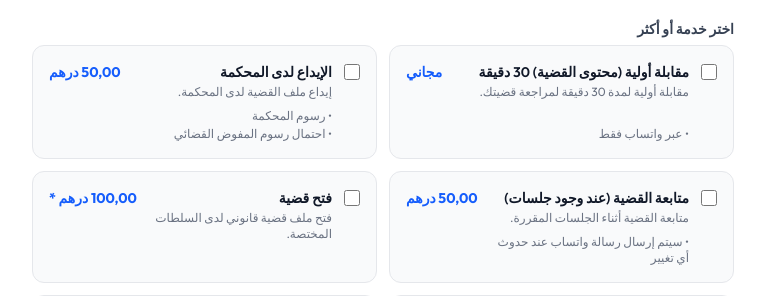
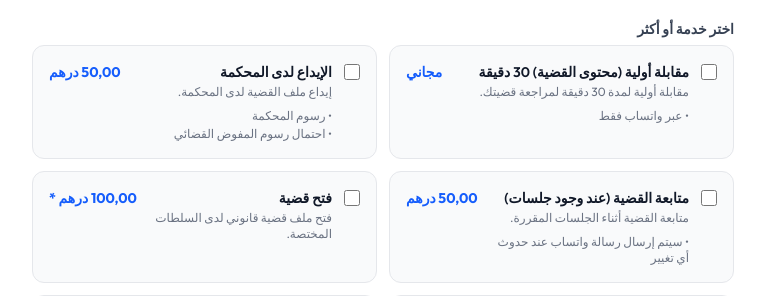
Before and after one commit to marokkobiz/morocco-law-search, a Laravel app: page /test/beta/legal-aid in a window 1280 px wide. Shown: the part 867-1163 px from the top of the page, without its empty margins (257-1022 px from the left). Run offline with Laravel 12, Linux system fonts and the light colour scheme; data comes from the database, SQL or seed files in the repository; style sheets or scripts are compiled from the project's sources; some libraries are stand-ins or nearby versions; some web fonts are replaced.

Commit message:
fix(legal-aid): remove unnecessary class from service notes span for cleaner layout

```diff
--- a/resources/views/legal-aid.blade.php
+++ b/resources/views/legal-aid.blade.php
@@ -159,7 +159,7 @@
                                             @if ($service->description)
                                                 <span class="mt-0.5 text-xs text-gray-500">{{ $service->description }}</span>
                                             @endif
-                                            <span class="mt-auto space-y-0.5 pt-2">
+                                            <span class="space-y-0.5 pt-2">
                                                 @if ($service->notes)
                                                     <span class="block text-xs text-gray-500">• {{ $service->notes }}</span>
                                                 @endif
```
